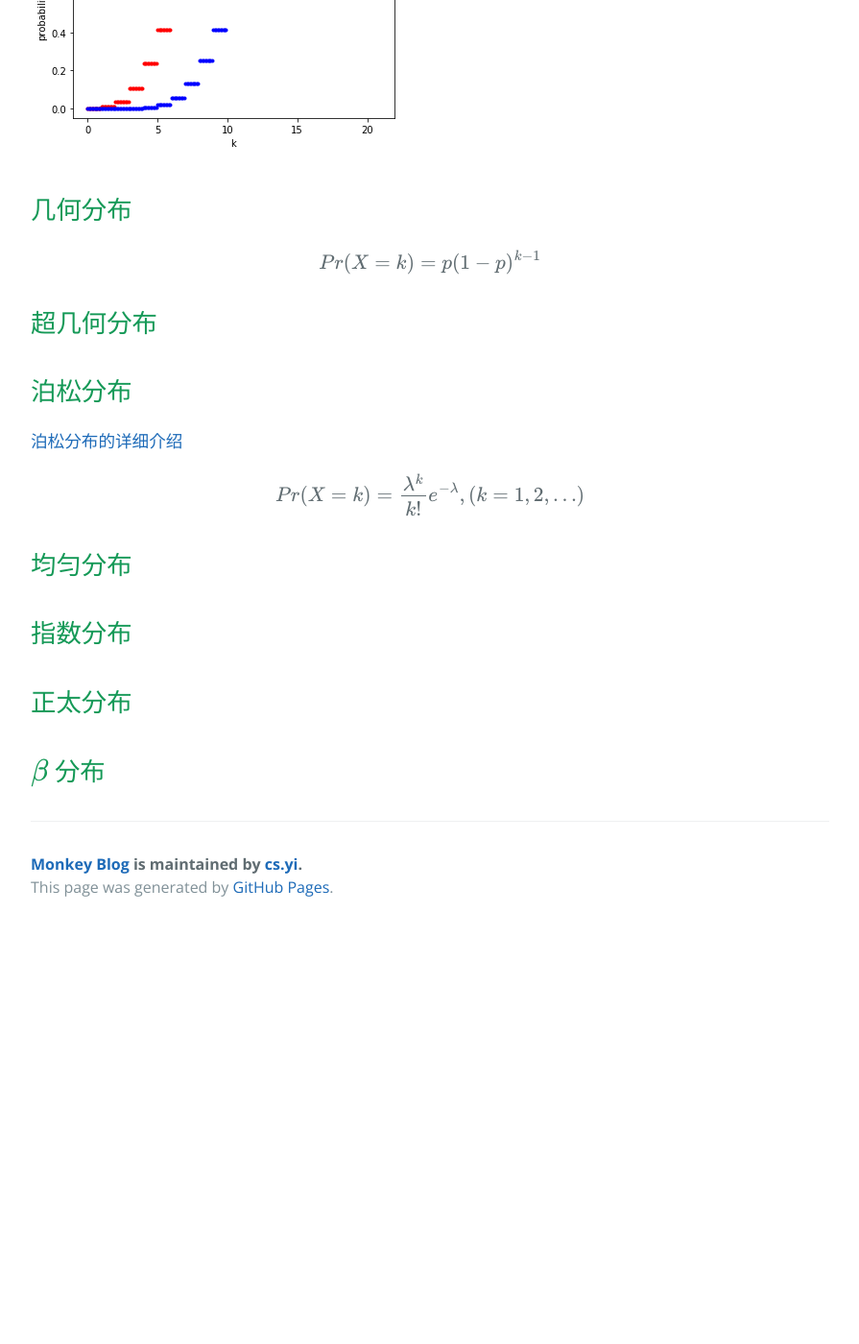
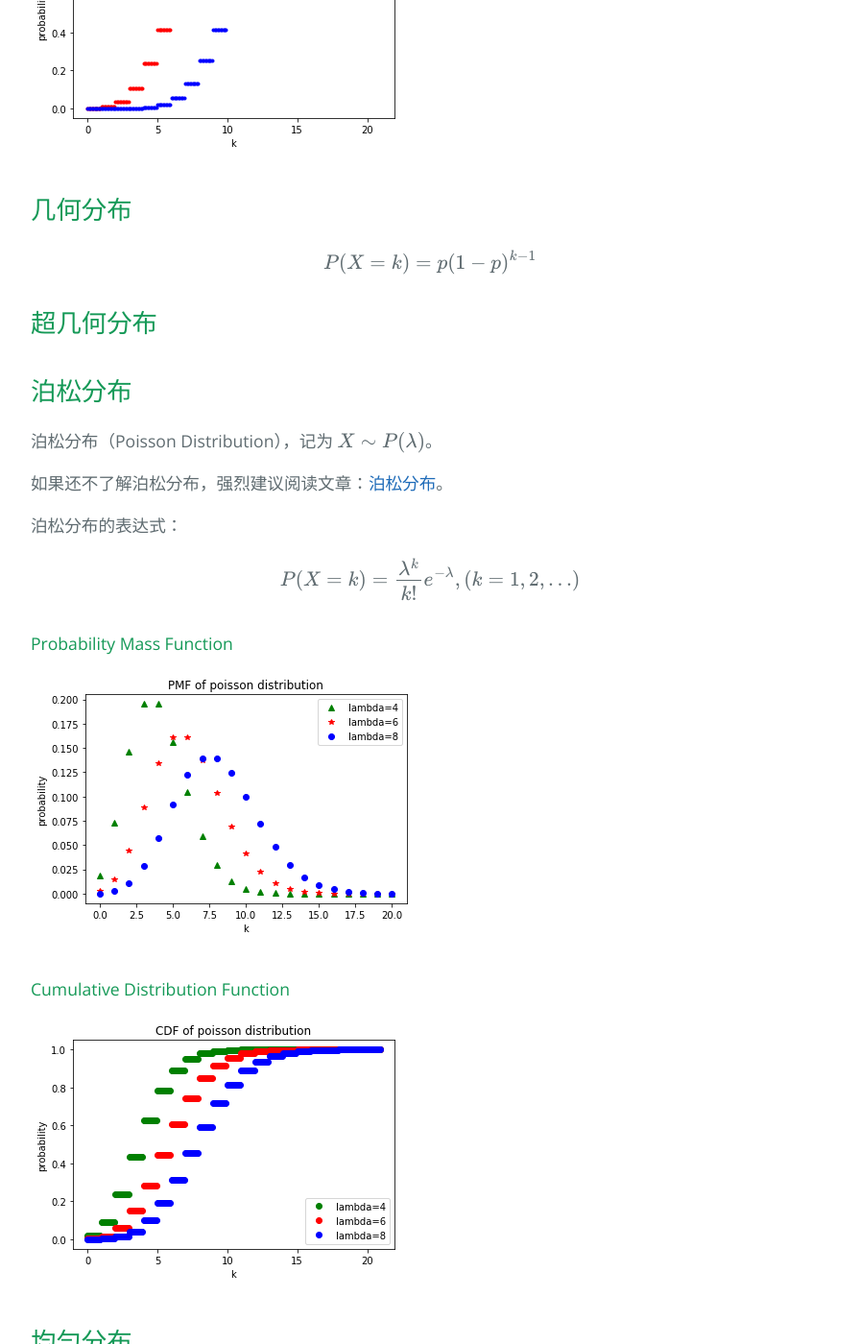
Before and after one commit to monkey-knight/monkey-knight.github.io, a Jekyll site: the page built from probability_theory/distribution.md, in a window 1280 px wide and 1400 px high, scrolled down 1833 px. Shown: the whole window at 96% size, without its empty margins (192-1087 px from the left). Built offline with Jekyll 4.4.1, drawn with Linux system fonts in a browser that asks for light colours; our own code applies the rules of GitHub Pages for plain Markdown files; formulas are drawn with MathJax 3; before the commit the page ends 2801 px from its top, so only the background shows below that; some of the changed text lies outside the part shown.

Commit message:
add beta distribution

```diff
--- a/probability_theory/distribution.md
+++ b/probability_theory/distribution.md
@@ -65,7 +65,7 @@
 ## 几何分布
 
 $$
-Pr(X=k)=p(1-p)^{k-1}
+P(X=k)=p(1-p)^{k-1}
 $$
 
 
@@ -76,15 +76,23 @@
 
 ## 泊松分布
 
-[泊松分布的详细介绍](./poisson_distribution.md)
+泊松分布（Poisson Distribution），记为 $X \sim P(\lambda)$。
+
+如果还不了解泊松分布，强烈建议阅读文章：[泊松分布](./poisson_distribution.md)。
+
+泊松分布的表达式：
 
 $$
-Pr(X=k)=\frac{\lambda^k}{k!}e^{-\lambda}, (k=1,2, \dots)
+P(X=k)=\frac{\lambda^k}{k!}e^{-\lambda}, (k=1,2, \dots)
 $$
 
+#### Probability Mass Function
 
+![1559048079277](assets/1559048079277.png)
 
+#### Cumulative Distribution Function
 
+![1559048537576](assets/1559048537576.png)
 
 ## 均匀分布
 
@@ -101,3 +109,10 @@
 
 
 ## $\beta$ 分布
+
+如果不了解 Beta 分布，强烈建立阅读文章：[Beta 分布](./beta_distribution.md)
+
+Beta 分布的概率密度函数：
+$$
+f(x;\alpha, \beta) = \frac{1}{B(\alpha, \beta)}x^{a-1}(1-x)^{\beta-1}
+$$
```
Also changed, not shown: README.md (+1 -0 lines), probability_theory/beta_distribution.md (added, +50 -0 lines), probability_theory/exponential_distribution.md (added, +73 -0 lines), probability_theory/assets/12.png (added), probability_theory/assets/13.png (added), probability_theory/assets/14.png (added), probability_theory/assets/1559048079277.png (added), probability_theory/assets/1559048537576.png (added), probability_theory/assets/plot1-1.png (added), probability_theory/assets/plot2-1.png (added), probability_theory/assets/plot3-1.png (added).
